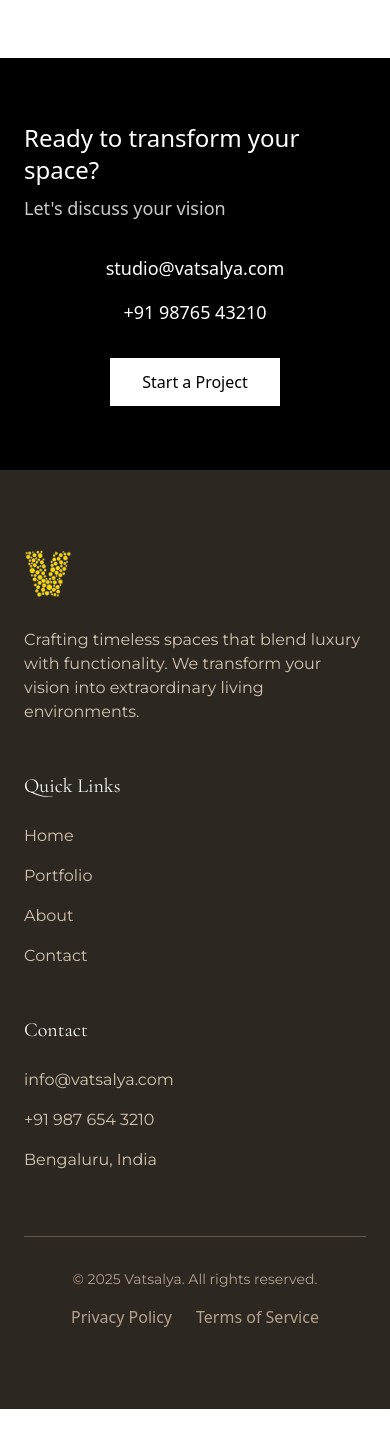
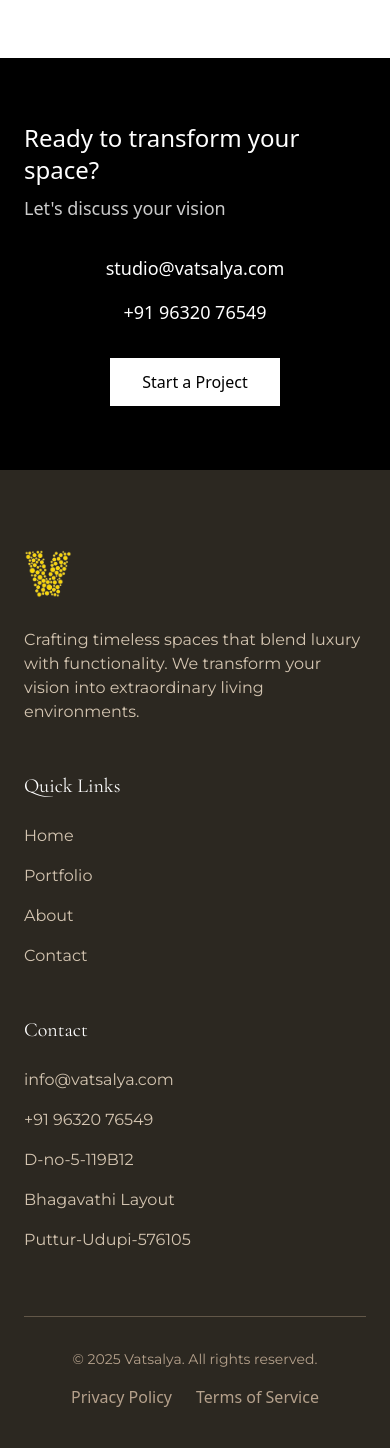
Before and after one commit to ironman-lol/vatsalya, a React (Vite) app: page /about in a window 390 px wide. Shown: the part 5374-6822 px from the top of the page. Before the commit the page ends 6783 px from the top, so only its background shows below. Built offline with nearby package versions, Linux system fonts and the light colour scheme.

Commit message:
fix: Update phone numbers in WhatsAppButton and ContactStrip; add address details in Footer

```diff
--- a/src/App.tsx
+++ b/src/App.tsx
@@ -56,7 +56,7 @@
           </Routes>
         </main>
         <Footer />
-        <WhatsAppButton phoneNumber="911234567890" />
+        <WhatsAppButton phoneNumber="919632076549" />
       </Router>
     </HelmetProvider>
   );
--- a/src/components/ContactStrip.tsx
+++ b/src/components/ContactStrip.tsx
@@ -35,10 +35,10 @@
             </a>
             <span className="hidden sm:inline opacity-50">|</span>
             <a
-              href="tel:+919876543210"
+              href="tel:+919632076549"
               className="text-lg hover:opacity-80 transition-opacity"
             >
-              +91 98765 43210
+              +91 96320 76549
             </a>
           </div>
 
--- a/src/components/Footer.tsx
+++ b/src/components/Footer.tsx
@@ -49,12 +49,18 @@
                 </a>
               </li>
               <li>
-                <a href="tel:+919876543210" className="hover:text-white transition-colors">
-                  +91 987 654 3210
+                <a href="tel:+919632076549" className="hover:text-white transition-colors">
+                  +91 96320 76549
                 </a>
               </li>
               <li>
-                Bengaluru, India
+                D-no-5-119B12
+              </li>
+              <li>
+                Bhagavathi Layout
+              </li>
+              <li>
+                Puttur-Udupi-576105
               </li>
             </ul>
           </div>
--- a/src/components/WhatsAppButton.tsx
+++ b/src/components/WhatsAppButton.tsx
@@ -5,7 +5,7 @@
   message?: string;     // Optional pre-filled message
 }
 
-const WhatsAppButton: React.FC<WhatsAppButtonProps> = ({ phoneNumber="+919632076549", message = "Hi! I'm interested in getting my home designed." }) => {
+const WhatsAppButton: React.FC<WhatsAppButtonProps> = ({ phoneNumber, message = "Hi! I'm interested in getting my home designed." }) => {
   const handleClick = () => {
     const encodedMessage = encodeURIComponent(message);
     const url = `https://wa.me/${phoneNumber}?text=${encodedMessage}`;
```
